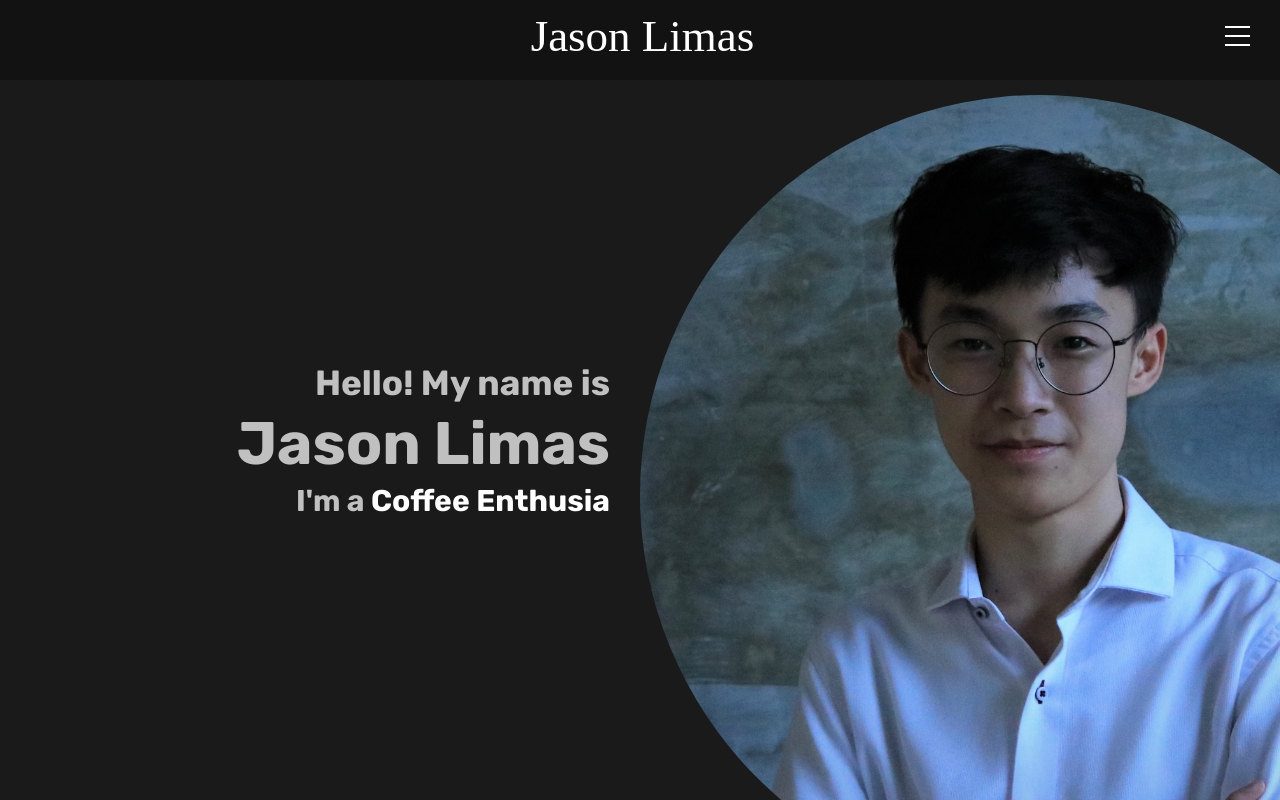
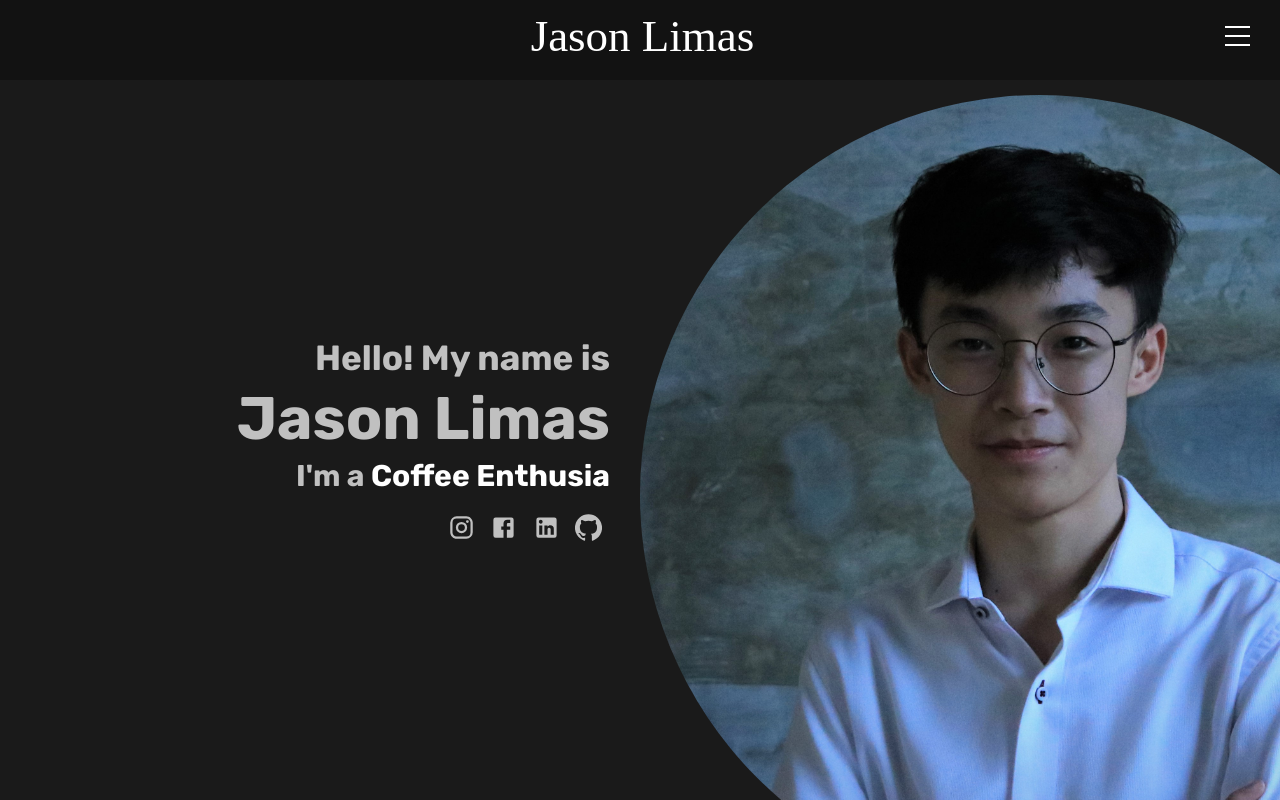
Before and after one commit to jasonlimas/-jasonlimas-web-frontend, a React (Create React App) app: page / in a window 1280 px wide. Built offline with nearby package versions, Linux system fonts and the light colour scheme; a web font is replaced by a local one.

Commit message:
Add social media icons in intro section

```diff
--- a/src/components/intro/Intro.jsx
+++ b/src/components/intro/Intro.jsx
@@ -1,6 +1,7 @@
 import './intro.scss'
 import { useEffect, useRef } from 'react'
 import { init } from 'ityped'
+import Links from './Links';
 
 export default function Intro() {
   const ref = useRef();
@@ -21,6 +22,7 @@ export default function Intro() {
                 <h2>Hello! My name is</h2>
                 <h1>Jason Limas</h1>
                 <h3>I'm a <span ref={ref}></span></h3>
+                <Links />
             </div>
         </div>
         <div className="right">
--- /dev/null
+++ b/src/components/intro/Links.jsx
@@ -0,0 +1,21 @@
+import './links.scss'
+import { Instagram, Facebook, LinkedIn, GitHub } from '@material-ui/icons'
+
+export default function Links() {
+  return (
+    <div className='links'>
+        <a href='https://www.instagram.com/jasonandrea14/' target='_blank'>
+            <Instagram className='icon' />
+        </a>
+        <a href="https://www.facebook.com/jasonlimas14/" target='_blank'>
+            <Facebook className='icon' />
+        </a>
+        <a href="https://www.linkedin.com/in/jason-andrea-limas/" target='_blank'>
+            <LinkedIn className='icon' />
+        </a>
+        <a href="https://github.com/jasonlimas" target='_blank'>
+            <GitHub className='icon' />
+        </a>
+    </div>
+  )
+}
--- /dev/null
+++ b/src/components/intro/links.scss
@@ -0,0 +1,23 @@
+.links {
+    width: 170px;
+    margin: 18px 30px 0 0;
+    display: flex;
+    justify-content: space-around;
+
+    a {
+        color: inherit;
+        text-decoration: none;
+        cursor: pointer;
+
+        .icon {
+            font-size: 27px;
+            transition: all 0.3s ease;
+
+            &:hover {
+                color: white;
+                transform: scale(1.2);
+            }
+        }
+    }
+
+}
```
